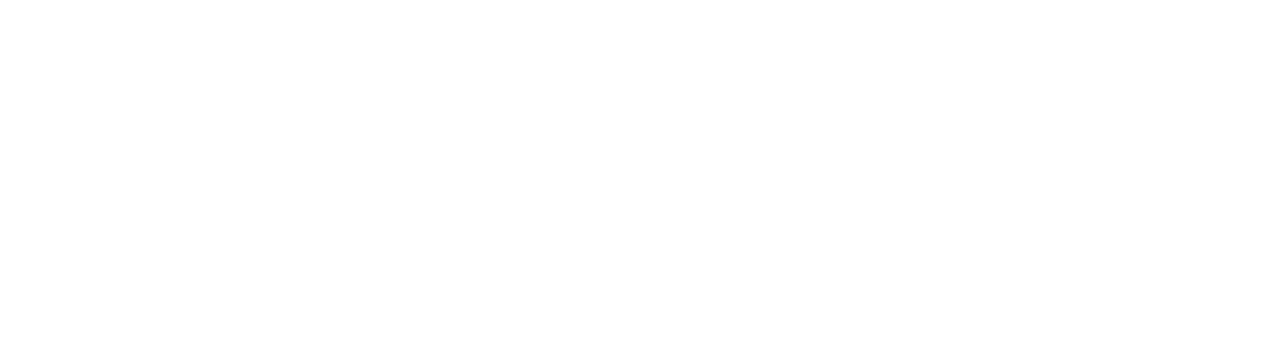
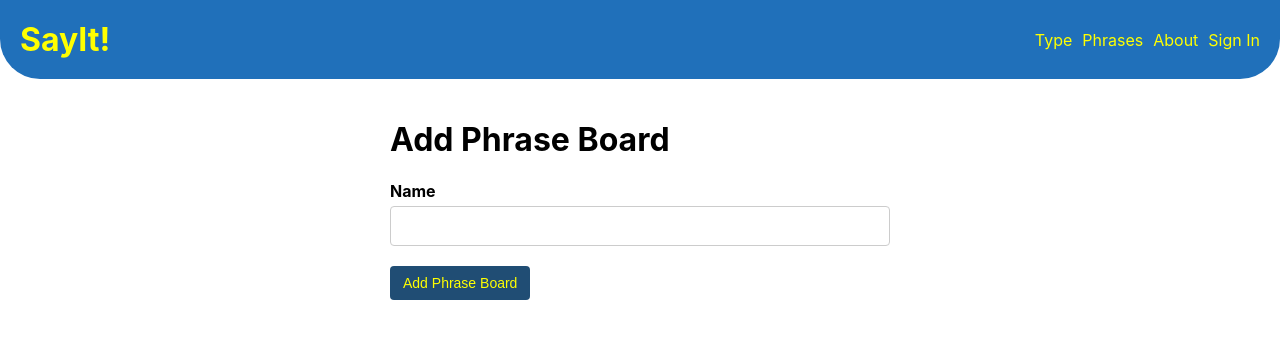
Before and after one commit to enaboapps/sayit-web, a React (Create React App) app: page /phrases/add in a window 1280 px wide. Before the commit this address had no page. Shown: the top 338 px of the page. Built offline with nearby package versions, Linux system fonts and the light colour scheme.

Commit message:
Implement add phrase board

```diff
--- a/src/App.js
+++ b/src/App.js
@@ -3,6 +3,7 @@ import { BrowserRouter as Router, Routes, Route } from 'react-router-dom';
 import HomePage from './pages/home/HomePage';
 import TypingPage from './pages/typing/TypingPage';
 import PhraseBoardsPage from './pages/phrases/PhraseBoardsPage';
+import AddPhraseBoardPage from './pages/phrases/AddPhraseBoardPage';
 import SignInPage from './pages/auth-flow/SignInPage';
 import SignUpPage from './pages/auth-flow/SignUpPage';
 import ResetPasswordPage from './pages/auth-flow/ResetPasswordPage';
@@ -16,6 +17,7 @@ function App() {
           <Route path="/" element={<HomePage />} />
           <Route path="/type" element={<TypingPage />} />
           <Route path="/phrases" element={<PhraseBoardsPage />} />
+          <Route path="/phrases/add" element={<AddPhraseBoardPage />} />
           <Route path="/sign-in" element={<SignInPage />} />
           <Route path="/sign-up" element={<SignUpPage />} />
           <Route path="/reset-password" element={<ResetPasswordPage />} />
--- a/src/business-logic/phrases/PhraseStore.js
+++ b/src/business-logic/phrases/PhraseStore.js
@@ -2,7 +2,7 @@
 // The data is stored in Firebase Firestore
 // The data is stored in the following path: {uid}-phraseboards/{phraseBoardId}
 
-import { doc, getDoc, getDocs, setDoc, deleteDoc, collection } from 'firebase/firestore';
+import { doc, getDoc, getDocs, addDoc, setDoc, deleteDoc, collection } from 'firebase/firestore';
 import Firebase from '../backend/Firebase';
 import Auth from '../backend/Auth';
 import PhraseBoard from './models/PhraseBoard';
@@ -21,18 +21,22 @@ class PhraseStore {
     }
 
     // Create a new phrase board
-    // Returns null if the phrase board was successfully created, an error otherwise
-    async createPhraseBoard(name, symbol = null, callback) {
+    // Returns true if the phrase board was successfully created, false otherwise
+    async createPhraseBoard(name, symbol = null) {
         const col = this.getCollection();
-        const phraseBoard = new PhraseBoard(name, symbol);
-        await setDoc(doc(col, phraseBoard.id), phraseBoard.toDocument())
-            .then(() => {
-                callback(null);
+        const phraseBoard = new PhraseBoard();
+        phraseBoard.name = name;
+        var success = false;
+        await addDoc(col, phraseBoard.toDocument())
+            .then((docRef) => {
+                console.log("Document written with ID: ", docRef.id);
+                success = true;
             })
             .catch((error) => {
                 console.error("Error adding document: ", error);
-                callback(error);
+                success = false;
             });
+        return success;
     }
 
     // Delete a phrase board
--- a/src/global.css
+++ b/src/global.css
@@ -17,3 +17,56 @@
     background-color: #f5f5f5;
     color: #204d74;
 }
+
+.form-group {
+    margin-bottom: 20px;
+}
+
+label {
+    display: block;
+    font-weight: bold;
+    margin-bottom: 5px;
+}
+
+input {
+    display: block;
+    width: 100%;
+    padding: 10px;
+    font-size: 16px;
+    border: 1px solid #ccc;
+    border-radius: 4px;
+    box-sizing: border-box;
+}
+
+p {
+    margin-top: 20px;
+    font-size: 16px;
+}
+
+a {
+    color: #007bff;
+    text-decoration: none;
+}
+
+a:hover {
+    text-decoration: underline;
+}
+
+.bottom-bar {
+    display: flex;
+    justify-content: space-between;
+    align-items: center;
+    padding: 10px;
+    background-color: #204d74;
+    color: yellow;
+    font-size: 16px;
+    font-weight: bold;
+    position: fixed;
+    bottom: 0;
+    left: 0;
+    width: 100%;
+    box-sizing: border-box;
+    z-index: 100;
+    border-top-left-radius: 30px;
+    border-top-right-radius: 30px;
+}
--- a/src/pages/auth-flow/AccountPage.js
+++ b/src/pages/auth-flow/AccountPage.js
@@ -1,7 +1,6 @@
 import React from "react";
 import Auth from "../../business-logic/backend/Auth";
 import { onAuthStateChanged } from "firebase/auth";
-import "./AuthFlow.css";
 import "../../global.css";
 import BaseLayout from "../../layout/BaseLayout";
 import { useNavigate } from "react-router-dom";
--- a/src/pages/auth-flow/AuthFlow.css
+++ /dev/null
@@ -1,33 +0,0 @@
-.form-group {
-  margin-bottom: 20px;
-}
-
-label {
-  display: block;
-  font-weight: bold;
-  margin-bottom: 5px;
-}
-
-input {
-  display: block;
-  width: 100%;
-  padding: 10px;
-  font-size: 16px;
-  border: 1px solid #ccc;
-  border-radius: 4px;
-  box-sizing: border-box;
-}
-
-p {
-  margin-top: 20px;
-  font-size: 16px;
-}
-
-a {
-  color: #007bff;
-  text-decoration: none;
-}
-
-a:hover {
-  text-decoration: underline;
-}
--- a/src/pages/auth-flow/ResetPasswordPage.js
+++ b/src/pages/auth-flow/ResetPasswordPage.js
@@ -1,7 +1,6 @@
 import React from "react";
 import Auth from "../../business-logic/backend/Auth";
 import { Link } from "react-router-dom";
-import "./AuthFlow.css";
 import "../../global.css";
 import BaseLayout from "../../layout/BaseLayout";
 import { useNavigate } from "react-router-dom";
--- a/src/pages/auth-flow/SignInPage.js
+++ b/src/pages/auth-flow/SignInPage.js
@@ -2,7 +2,6 @@ import React from "react";
 import { Link } from "react-router-dom";
 import Auth from "../../business-logic/backend/Auth";
 import { onAuthStateChanged } from "firebase/auth";
-import "./AuthFlow.css";
 import "../../global.css";
 import BaseLayout from "../../layout/BaseLayout";
 import { useNavigate } from "react-router-dom";
--- a/src/pages/auth-flow/SignUpPage.js
+++ b/src/pages/auth-flow/SignUpPage.js
@@ -1,7 +1,6 @@
 import React from "react";
 import Auth from "../../business-logic/backend/Auth"
 import { Link } from "react-router-dom";
-import "./AuthFlow.css";
 import "../../global.css";
 import BaseLayout from "../../layout/BaseLayout";
 import { useNavigate } from "react-router-dom";
--- /dev/null
+++ b/src/pages/phrases/AddPhraseBoardPage.js
@@ -0,0 +1,50 @@
+// This page is for adding a new phrase board
+// It will display a form for the user to enter the name of the phrase board
+
+import React, { useState } from 'react';
+import BaseLayout from '../../layout/BaseLayout';
+import '../../global.css';
+import PhraseStore from '../../business-logic/phrases/PhraseStore';
+import { useNavigate } from 'react-router-dom';
+import { render } from '@testing-library/react';
+
+function AddPhraseBoardPage() {
+    const [name, setName] = useState("");
+    const navigate = useNavigate();
+
+    const handleSubmit = async (event) => {
+        event.preventDefault();
+        const success = await PhraseStore.createPhraseBoard(name);
+        if (success) {
+            navigate("/phrases");
+        } else {
+            alert("Error creating phrase board");
+        }
+    };
+
+    return (
+        <BaseLayout>
+            <div className="container">
+                <h1>Add Phrase Board</h1>
+                <form onSubmit={handleSubmit}>
+                    <div className="form-group">
+                        <label htmlFor="name">Name</label>
+                        <input
+                            type="text"
+                            className="form-control"
+                            id="name"
+                            name="name"
+                            value={name}
+                            onChange={(event) => setName(event.target.value)}
+                        />
+                    </div>
+                    <button type="submit" className="btn">
+                        Add Phrase Board
+                    </button>
+                </form>
+            </div>
+        </BaseLayout>
+    );
+}
+
+export default AddPhraseBoardPage;
--- a/src/pages/phrases/PhraseBoardsPage.js
+++ b/src/pages/phrases/PhraseBoardsPage.js
@@ -6,6 +6,8 @@ import BaseLayout from '../../layout/BaseLayout';
 import PhraseDataGrid from './components/PhraseDataGrid';
 import PhraseBoardTile from './components/PhraseBoardTile';
 import PhraseStore from '../../business-logic/phrases/PhraseStore';
+import { useNavigate } from 'react-router-dom';
+import '../../global.css';
 
 class PhraseBoardsPage extends React.Component {
     constructor(props) {
@@ -38,10 +40,26 @@ class PhraseBoardsPage extends React.Component {
                             <PhraseBoardTile name={item.name} />
                         )} />
                     )}
+                    <PhraseBoardsPageBottomBar />
                 </div>
             </BaseLayout>
         );
     }
 }
 
+// bottom bar
+function PhraseBoardsPageBottomBar() {
+    const navigate = useNavigate();
+
+    const onAddPhraseBoard = () => {
+        navigate("/phrases/add");
+    }
+
+    return (
+        <div className="bottom-bar">
+            <button className="btn" onClick={onAddPhraseBoard}>Add Phrase Board</button>
+        </div>
+    );
+}
+
 export default PhraseBoardsPage;
```
